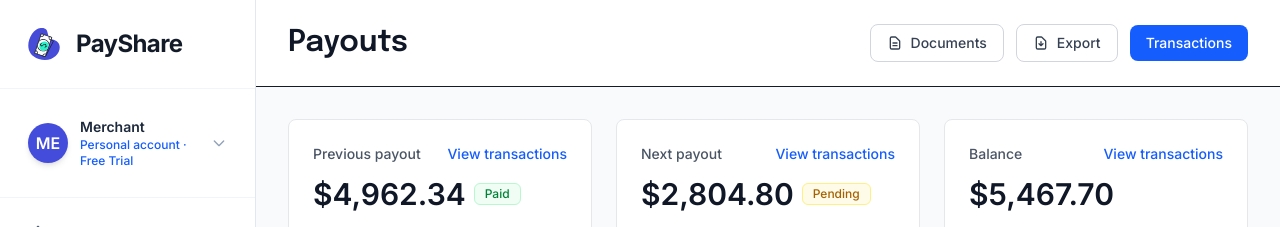
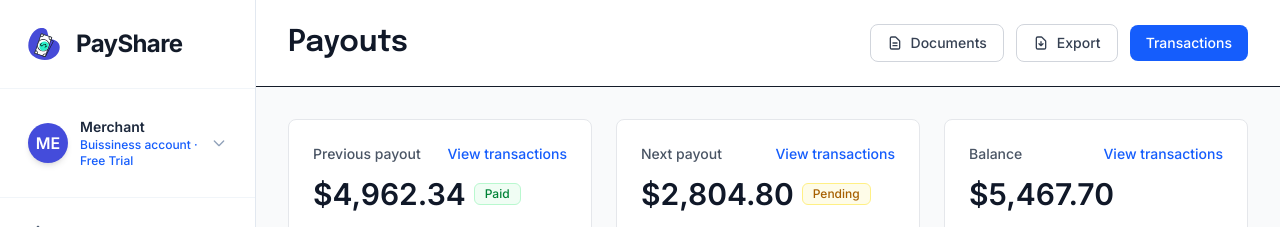
Before and after one commit to vrmelox/payshare, a Next.js app in the folder web/: page /merchant/payouts in a window 1280 px wide. Shown: the top 227 px of the page. Built offline with nearby package versions, Linux system fonts and the light colour scheme.

Commit message:
refactor: correction of the description on sidebar

```diff
--- a/web/src/components/common/SideBar.tsx
+++ b/web/src/components/common/SideBar.tsx
@@ -22,7 +22,7 @@ export default function Sidebar({activeItem = '' }) {
                 </div>
                 <div className="flex-1">
                   <div className="text-sm font-semibold text-slate-800">Merchant</div>
-                  <div className="text-xs text-blue-600 font-medium">Personal account · Free Trial</div>
+                  <div className="text-xs text-blue-600 font-medium">Buissiness account · Free Trial</div>
                 </div>
                 <svg className="w-4 h-4 text-slate-400" fill="none" stroke="currentColor" viewBox="0 0 24 24">
                   <path strokeLinecap="round" strokeLinejoin="round" strokeWidth={2} d="M19 9l-7 7-7-7" />
```
